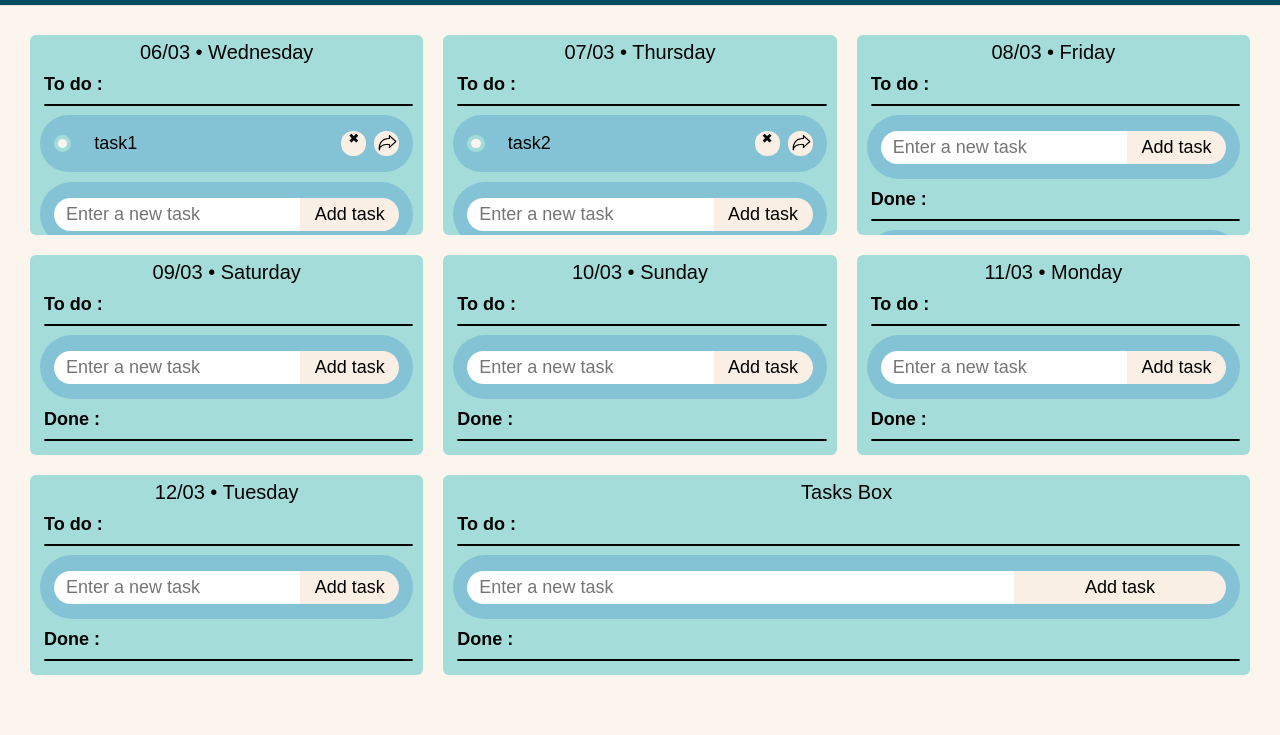
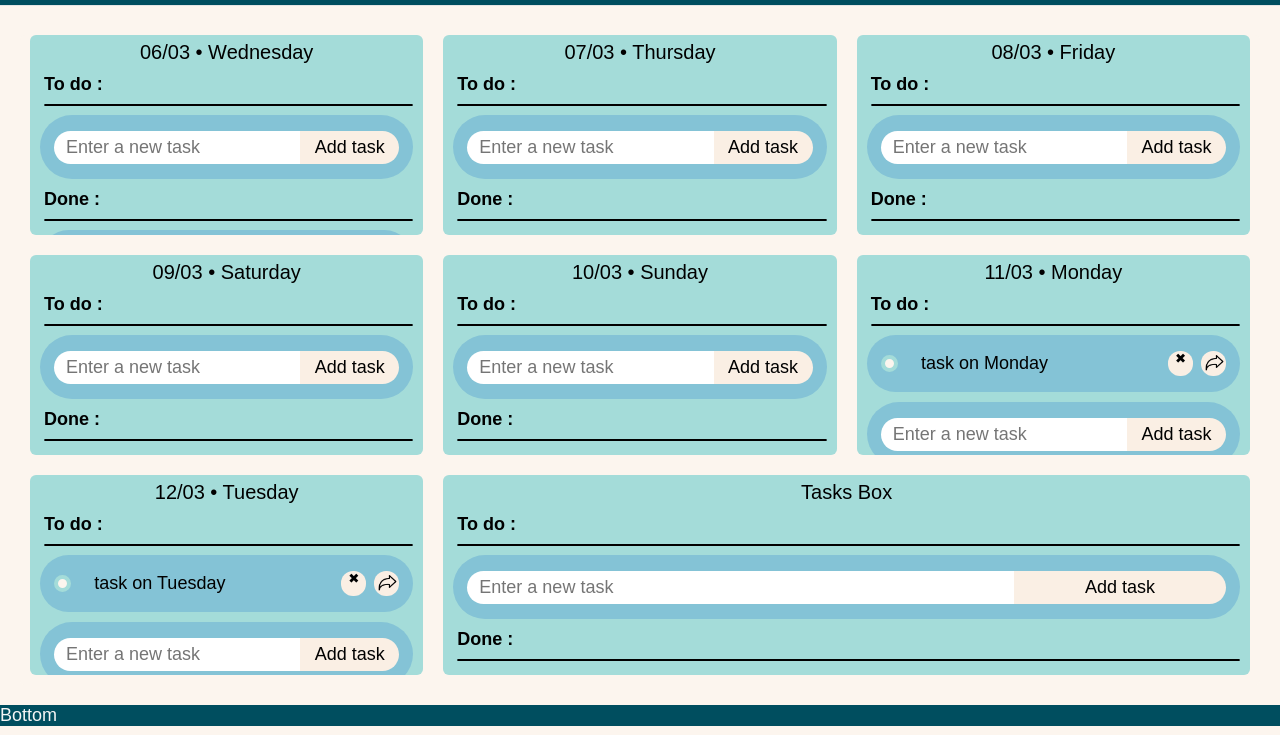
Before and after one commit to AymanDoukali/EasePlan, a plain HTML site: page index.html in a window 1280 px wide. Shown: the part 65-800 px from the top of the page. Drawn offline with nearby package versions, Linux system fonts and the light colour scheme; a web font is replaced by a local one.

Commit message:
solve migrate problem

```diff
--- a/Scripts/planner.js
+++ b/Scripts/planner.js
@@ -1,16 +1,16 @@
 const todoListDefault = [
   {
-    task: "task1",
+    task: "task on Monday",
     day: "monday",
     checked: false,
   },
   {
-    task: "task2",
+    task: "task on Tuesday",
     day: "tuesday",
     checked: false,
   },
   {
-    task: "task3",
+    task: "task on wednesday",
     day: "wednesday",
     checked: true,
   },
@@ -42,7 +42,6 @@ function render() {
     : (todoList = todoListDefault); /*change before final deployment*/
 
   /*Render*/
-
   for (let j = 0; j < days.length; j++) {
     const sepTodo = `
       <div class="section-todo">
@@ -111,9 +110,8 @@ function render() {
 
     todoListHTML =
       sepTodo + todoTasksHTML + addButtonSectionHTML + sepDone + doneTasksHTML;
-    document.querySelector(`.tasks-${days[j]}-div`).innerHTML = todoListHTML;
+    document.querySelector(`.tasks-${j}-div`).innerHTML = todoListHTML;
   }
-
   /*Event Listeners to addTask*/
 
   /*Add Button Click events*/
@@ -125,7 +123,9 @@ function render() {
       const input = document.querySelector(`.task-${day}-input-js`);
       const task = input.value;
       input.value = "";
-
+      /* */
+      console.log(i, day);
+      /**/
       task !== "" && addTask(task, day);
     });
   }
@@ -176,7 +176,8 @@ function render() {
       render();
     });
   }
-  console.log("rendering complete");
+  /*console.log("rendering complete");*/
+  console.log(todoList);
 }
 function addButtonHTML(oldHTML, day) {
   return (
--- a/Styles/general.css
+++ b/Styles/general.css
@@ -215,6 +215,10 @@ body{
   padding-top: 0.8px; padding-left: 2px;
   object-fit:cover;
 }
+.bottom{
+  background-color: #004E5F;
+  color: whitesmoke;
+}
 
 @media (max-width: 850px) {
   /*If the screen width is less than 750px*/
--- a/index.html
+++ b/index.html
@@ -27,7 +27,7 @@
       >
         <div class="header-logo">
           <img class="header-logo-img" src="./icons/todoListWhiteIcon.png" />
-          <p class="header-title">My Planner</p>
+          <p class="header-title">EasePlan</p>
         </div>
         <div class="slogan">
           Achieve Your <strong style="color: #a4dcd9">Goals</strong> with
@@ -44,7 +44,7 @@
       <div class="days-grid-div">
         <div class="day-div">
           <div class="day-name js-day-0">Monday</div>
-          <div class="tasks-monday-div" style="margin: 0; overflow: auto">
+          <div class="tasks-0-div" style="margin: 0; overflow: auto">
             <div class="section-todo">
               To do :
               <hr class="sep" />
@@ -86,7 +86,7 @@
 
         <div class="day-div">
           <div class="day-name js-day-1">Tuesday</div>
-          <div class="tasks-tuesday-div" style="margin: 0; overflow: auto">
+          <div class="tasks-1-div" style="margin: 0; overflow: auto">
             <div class="task-div task-input-div">
               <input type="checkbox" class="checkbox" />
               <p>task1</p>
@@ -104,7 +104,7 @@
 
         <div class="day-div">
           <div class="day-name js-day-2">Wednesday</div>
-          <div class="tasks-wednesday-div" style="margin: 0; overflow: auto">
+          <div class="tasks-2-div" style="margin: 0; overflow: auto">
             <div class="task-div task-input-div">
               <input type="checkbox" class="checkbox" />
               <p>task1</p>
@@ -122,7 +122,7 @@
 
         <div class="day-div">
           <div class="day-name js-day-3">Thursday</div>
-          <div class="tasks-thursday-div" style="margin: 0; overflow: auto">
+          <div class="tasks-3-div" style="margin: 0; overflow: auto">
             <div class="task-div task-input-div">
               <input type="checkbox" class="checkbox" />
               <p>task1</p>
@@ -140,7 +140,7 @@
 
         <div class="day-div">
           <div class="day-name js-day-4">Friday</div>
-          <div class="tasks-friday-div" style="margin: 0; overflow: auto">
+          <div class="tasks-4-div" style="margin: 0; overflow: auto">
             <div class="task-div task-input-div">
               <input type="checkbox" class="checkbox" />
               <p>task1</p>
@@ -158,7 +158,7 @@
 
         <div class="day-div">
           <div class="day-name js-day-5">Saturday</div>
-          <div class="tasks-saturday-div" style="margin: 0; overflow: auto">
+          <div class="tasks-5-div" style="margin: 0; overflow: auto">
             <div class="task-div task-input-div">
               <input type="checkbox" class="checkbox" />
               <p>task1</p>
@@ -176,7 +176,7 @@
 
         <div class="day-div">
           <div class="day-name js-day-6">Sunday</div>
-          <div class="tasks-sunday-div" style="margin: 0; overflow: auto">
+          <div class="tasks-6-div" style="margin: 0; overflow: auto">
             <div class="task-div task-input-div">
               <input type="checkbox" class="checkbox" />
               <p>task1</p>
@@ -194,7 +194,7 @@
 
         <div class="day-div">
           <div class="day-name">Tasks Box</div>
-          <div class="tasks-box-div" style="margin: 0; overflow: auto">
+          <div class="tasks-7-div" style="margin: 0; overflow: auto">
             <div class="task-div task-input-div">
               <input type="checkbox" class="checkbox" />
               <p>task1</p>
@@ -213,6 +213,7 @@
     </div>
     <!--CONTAINER ends-->
     <!--BOTTOM starts-->
+    <div class="bottom">Bottom</div>
     <!--BOTTOM starts-->
     <script type="module" src="./Scripts/planner.js"></script>
     <script src="
```
